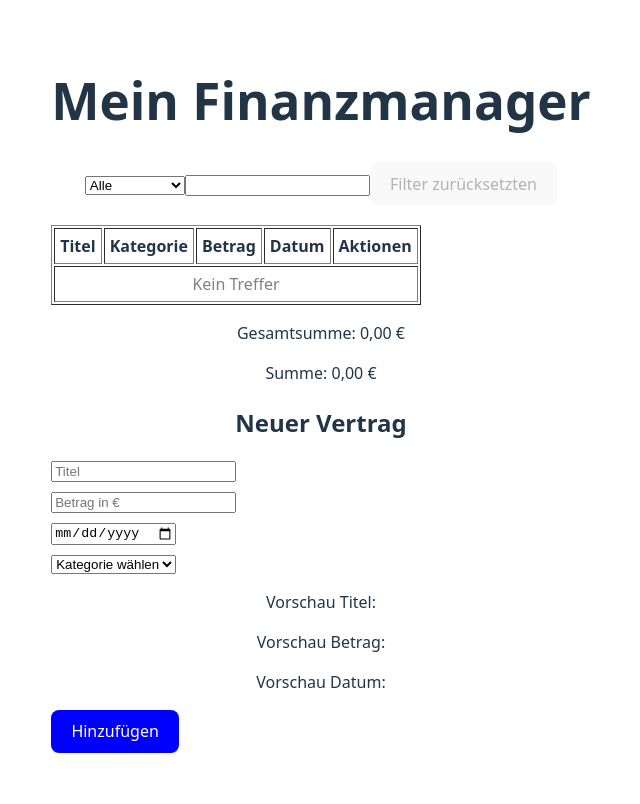
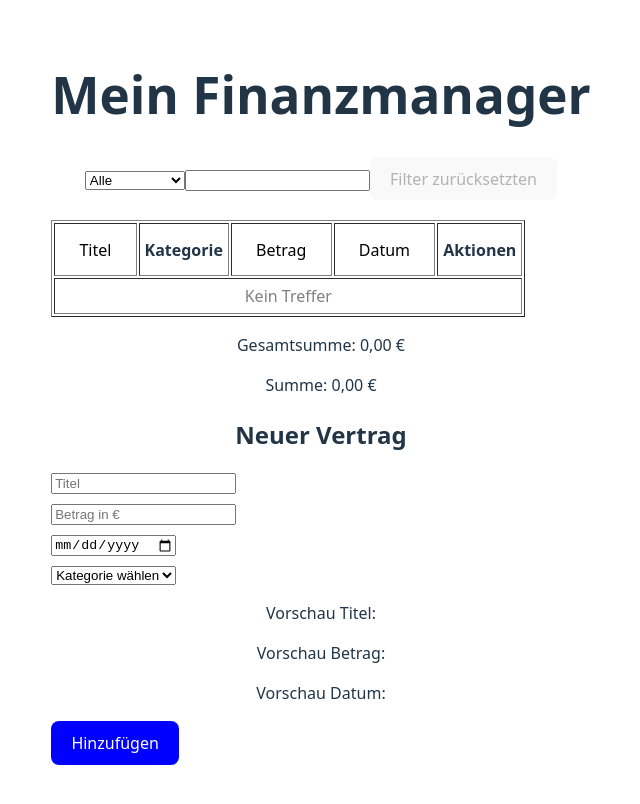
Before and after one commit to Malte95/finance-manager-app, a React (Vite) app: page / in a window 1280 px wide. Shown: the top 804 px of the page, without its empty margins (319-959 px from the left). Built offline with nearby package versions, Linux system fonts and the light colour scheme.

Commit message:
Add sorting by title, amount, dueDate with asc/desc

```diff
--- a/src/App.jsx
+++ b/src/App.jsx
@@ -17,6 +17,8 @@ function App() {
   const [filterCategory, setFilterCategory] = useState("");
   const [searchTitle, setSearchTitle] = useState("");
   const euro = Intl.NumberFormat("de-DE", {style: "currency", currency: "EUR"});
+  const [sortBy, setSortBy] = useState(null);
+  const [sortDir, setSortDir] = useState("asc");
 
   function handleAdd() {
 
@@ -134,7 +136,37 @@ setTitle("");
     return true;
   })
 
+  const sorted = [...filtered];
+
   const filteredSum = filtered.reduce((acc, c) => acc + c.amount, 0);
+
+  if(sortBy) {
+    const dir = sortDir === "asc" ? 1 : -1
+
+    sorted.sort((a,b) => {
+      if (sortBy === "title") {
+        const ta = (a.title || "").toLowerCase();
+        const tb = (b.title || "").toLowerCase();
+        if (ta < tb) return -1 * dir;
+        if (ta > tb) return  1 * dir;
+        return 0;
+      }
+
+
+      if (sortBy === "amount") {
+        return dir * (a.amount - b.amount);
+      }
+
+      if (sortBy === "dueDate") {
+        const da = Date.parse(a.dueDate);
+        const db = Date.parse(b.dueDate);
+        return dir * (da - db);
+      }
+
+      return 0;
+
+    })
+  }
 
 
   function resetFilters() {
@@ -144,6 +176,17 @@ setTitle("");
 
   function formatDate(isoYmd) {
     return new Date(isoYmd + "T00:00:00").toLocaleDateString("de-DE");
+  }
+
+  function handleSort(column) {
+   if (sortBy !== column) {
+    setSortBy(column)
+    setSortDir("asc");
+   } else {
+    setSortDir(prev => (prev === "asc" ? "desc" : "asc"));
+   }
+
+
   }
 
 
@@ -168,10 +211,10 @@ setTitle("");
       <table border="1" cellPadding="5" style={{ marginTop: "20px" }}>
   <thead>
     <tr>
-      <th>Titel</th>
+      <th><button type="button" onClick={() => handleSort("title")} style= {{background: "transparent", border: "none", cursor: "pointer"}}>Titel</button></th>
       <th>Kategorie</th>
-      <th>Betrag</th>
-      <th>Datum</th>
+      <th><button type="button" onClick={() => handleSort("amount")} style= {{background: "transparent", border: "none", cursor: "pointer"}}>Betrag</button></th>
+      <th><button type="button" onClick={() => handleSort("dueDate")} style= {{background: "transparent", border: "none", cursor: "pointer"}}>Datum</button></th>
       <th>Aktionen</th>
     </tr>
   </thead>
@@ -183,7 +226,7 @@ setTitle("");
       </td>
     </tr>
   ) : (
-    filtered.map((c) => (
+    sorted.map((c) => (
       <tr key={c.id}>
         <td>{c.title}</td>
         <td>{c.category}</td>
```
